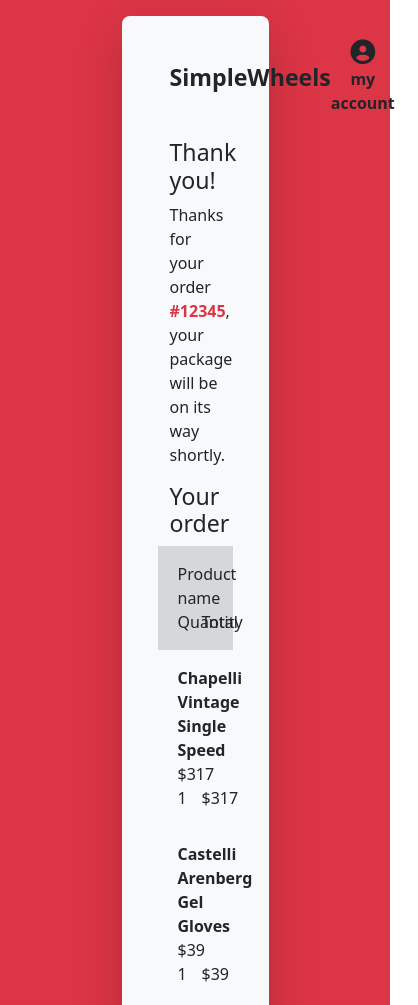
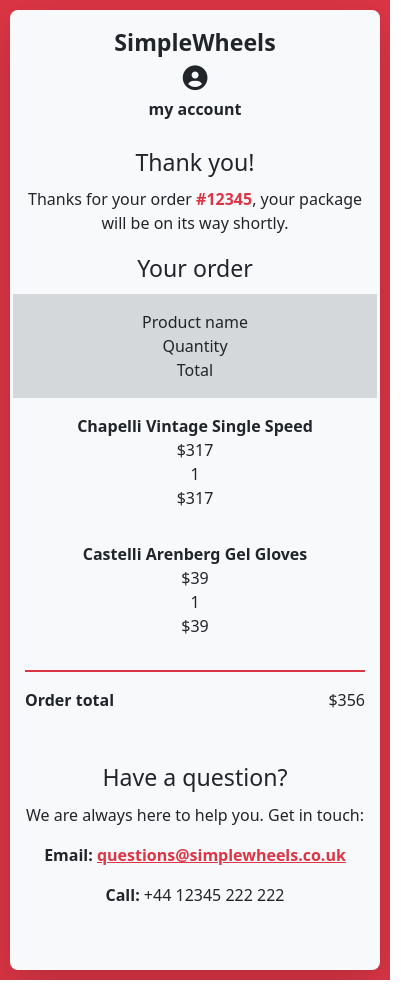
Before and after one commit to ChingizPro/bootstraptask, a plain HTML site: page index.html in a window 390 px wide. Shown: the top 1005 px of the page, 418 px wide, since content can reach past the window. After the commit the page ends 980 px from the top, so only its background shows below. Drawn offline with nearby package versions, Linux system fonts and the light colour scheme.

Commit message:
Make it responsive

```diff
--- a/index.html
+++ b/index.html
@@ -9,9 +9,9 @@
     <link rel="stylesheet" href="style.css">
 </head>
 <body>
-    <div class="bg-danger py-3 px-5">
+    <div class="wrapper bg-danger py-3 px-5">
         <div class="whitebox w-50 mx-auto bg-light px-5 py-4 rounded-3 shadow-lg">
-            <div class="mb-4 d-flex align-items-center justify-content-between">
+            <div class="topdiv mb-4 d-flex align-items-center justify-content-between">
                 <a class="text-decoration-none text-dark fs-3 fw-bold" href="#">SimpleWheels</a>
                 <div class="text-center">
                     <i class="fs-2 fa-solid fa-circle-user"></i>
@@ -21,12 +21,12 @@
             <h2 class="fs-3">Thank you!</h2>
             <p>Thanks for your order <span class="text-danger fw-bold">#12345</span>, your package will be on its way shortly.</p>
             <h2 class="fs-3">Your order</h2>
-            <div class="row bg-secondary bg-opacity-25 px-2 py-3">
+            <div class="myrow row bg-secondary bg-opacity-25 px-2 py-3">
                 <div class="col-8">Product name</div>
                 <div class="col-3 text-center">Quantity</div>
                 <div class="col-1 text-end">Total</div>
             </div>
-            <div class="row px-2 py-3">
+            <div class="myrow row px-2 py-3">
                 <div class="col-8">
                     <div class="fw-bold">Chapelli Vintage Single Speed</div>
                     <div>$317</div>
@@ -34,7 +34,7 @@
                 <div class="col-3 text-center">1</div>
                 <div class="col-1 text-end">$317</div>
             </div>
-            <div class="row px-2 py-3">
+            <div class="myrow row px-2 py-3">
                 <div class="col-8">
                     <div class="fw-bold">Castelli Arenberg Gel Gloves</div>
                     <div>$39</div>
--- a/style.css
+++ b/style.css
@@ -5,3 +5,36 @@
     background-position: bottom right;
     background-repeat: no-repeat;
 }
+
+@media(max-width: 1350px){
+    .whitebox {
+        width: auto !important;
+        max-width: 800px;
+    }
+}
+@media(max-width: 750px){
+    .wrapper {
+        padding: 10px !important;
+    }
+    .whitebox {
+        padding: 15px !important;
+        background-image: none;
+        text-align: center;
+    }
+    .whitebox * {
+        line-height: 1.5 !important;
+    }
+    .myrow {
+        flex-direction: column;
+        align-items: center;
+        text-align: center;
+    }
+    .myrow > * {
+        width: 100% !important;
+        text-align: center !important;
+    }
+    .topdiv {
+        flex-direction: column;
+        align-items: center;
+    }
+}
```
